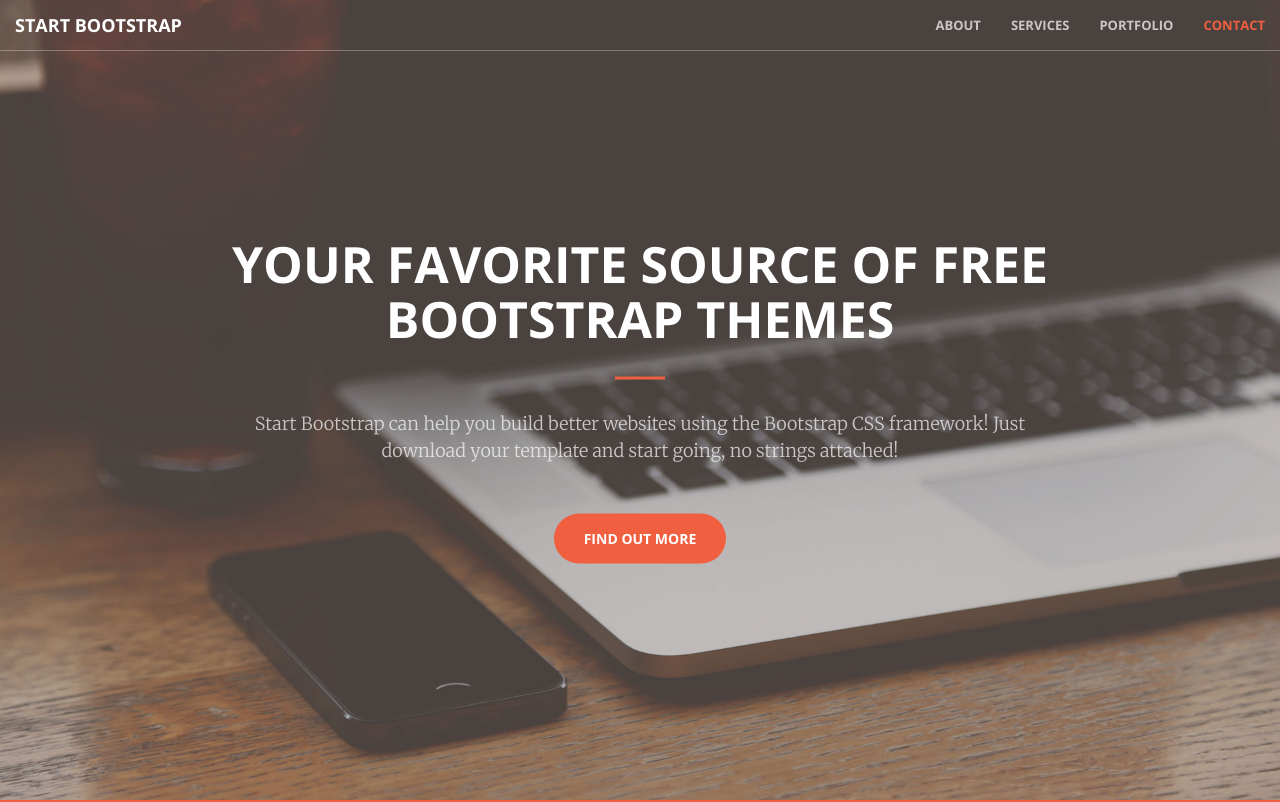
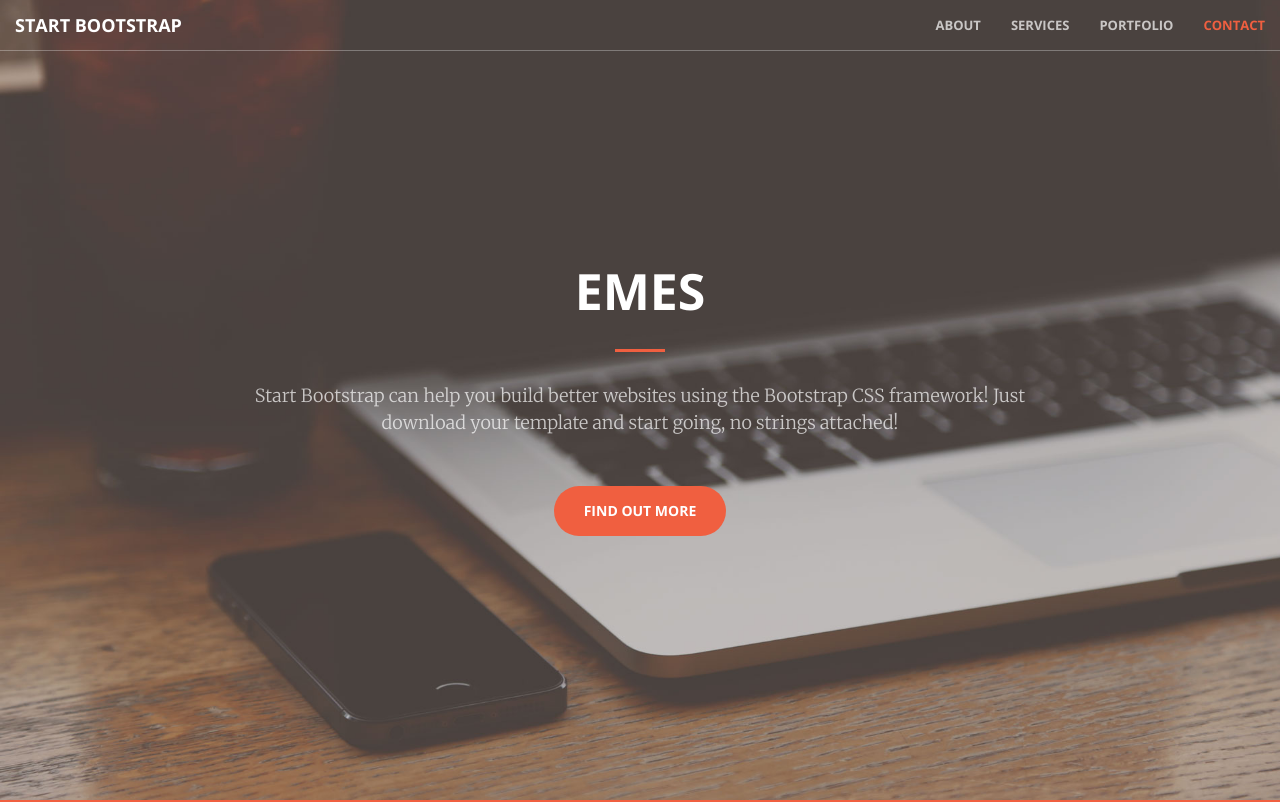
Before and after one commit to 3A732045/creative, a website: page index.html in a window 1280 px wide. Shown: the top 802 px of the page. Drawn offline with nearby package versions, Linux system fonts and the light colour scheme.

Commit message:
fix index.html

```diff
--- a/index.html
+++ b/index.html
@@ -71,7 +71,7 @@
     <header>
         <div class="header-content">
             <div class="header-content-inner">
-                <h1 id="homeHeading">Your Favorite Source of Free Bootstrap Themes</h1>
+                <h1 id="homeHeading">emes</h1>
                 <hr>
                 <p>Start Bootstrap can help you build better websites using the Bootstrap CSS framework! Just download your template and start going, no strings attached!</p>
                 <a href="#about" class="btn btn-primary btn-xl page-scroll">Find Out More</a>
```
